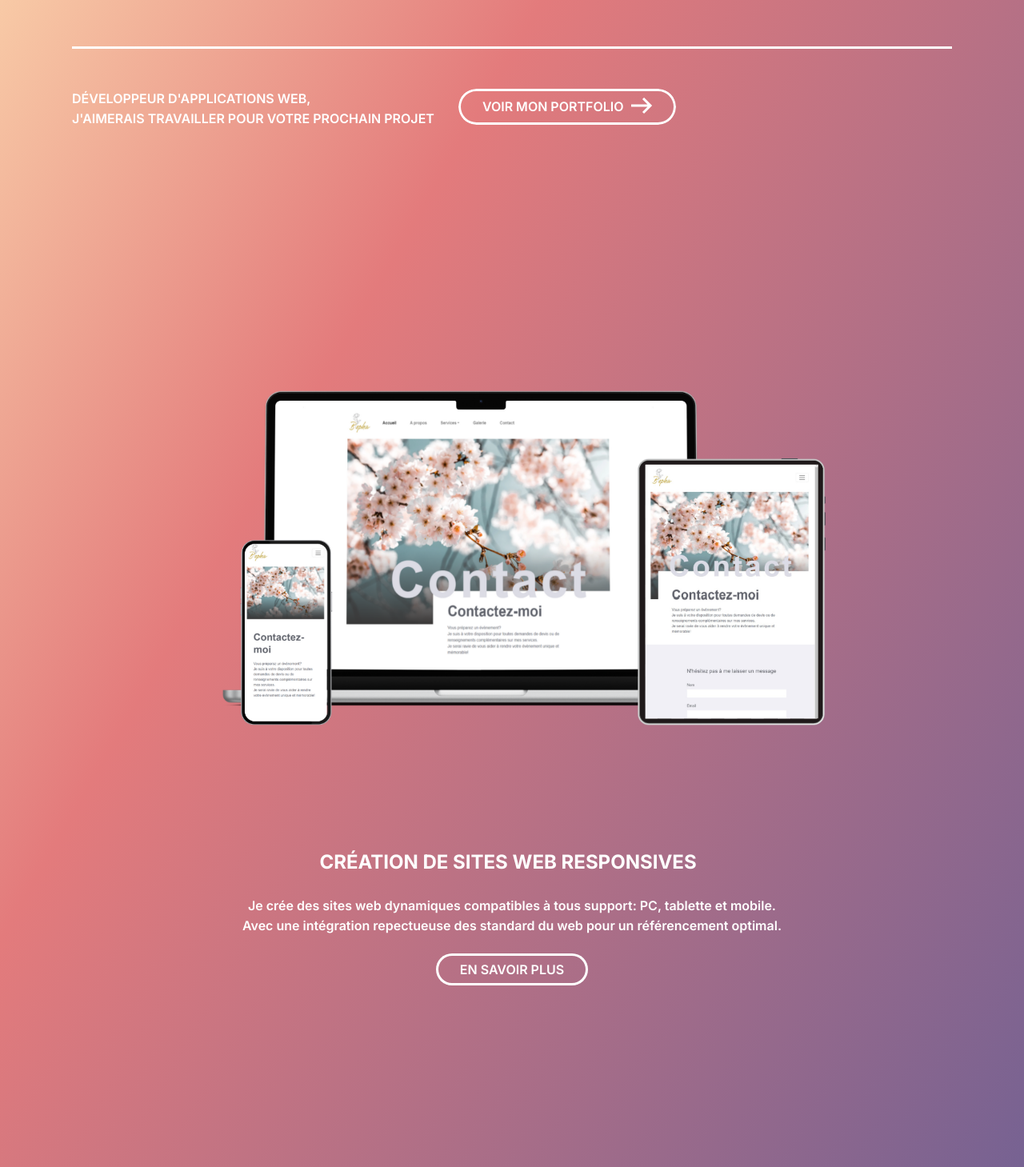
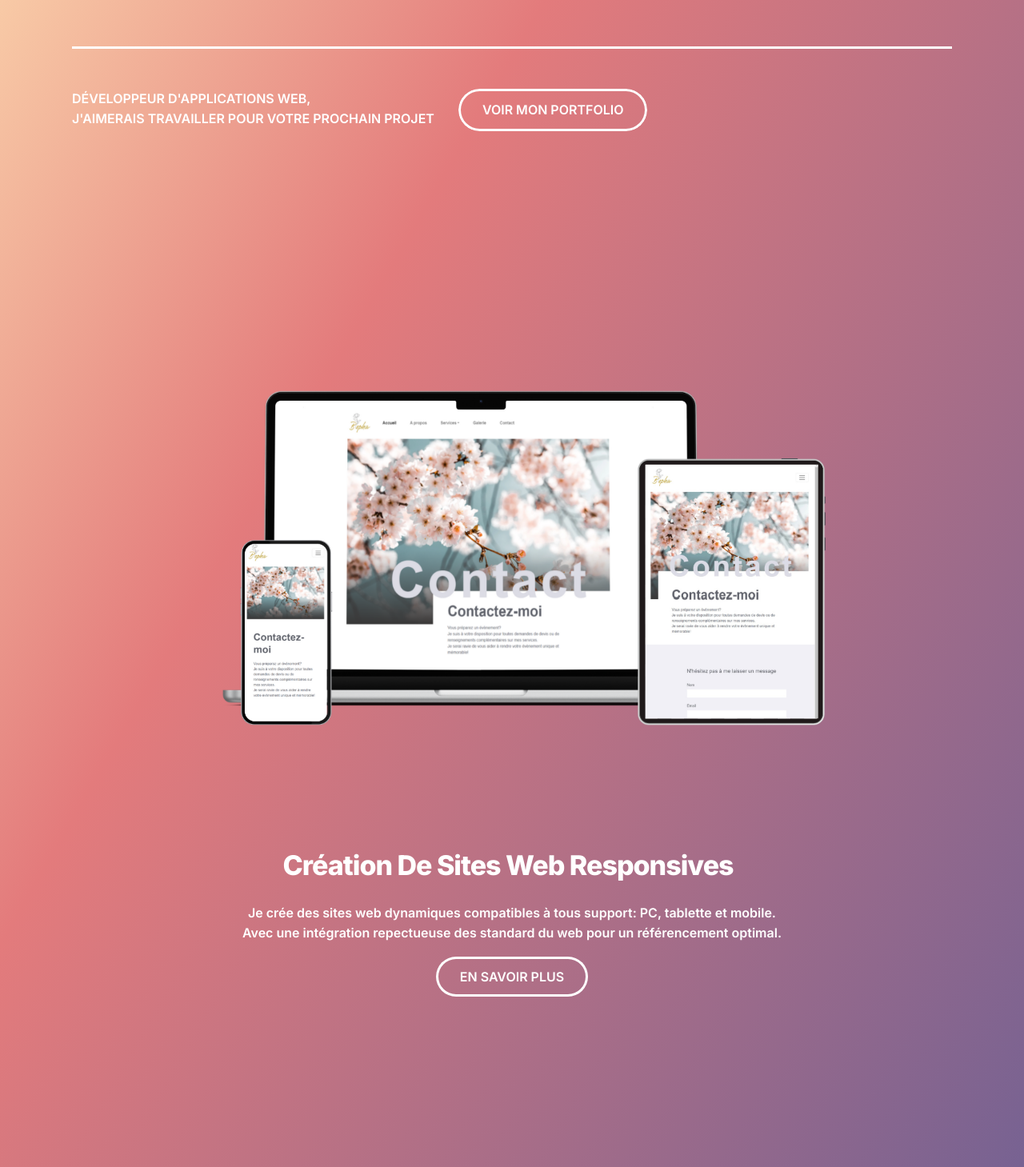
Before and after one commit to thucnhi-wiedenhofer/tn_portfolio_next.js, a Next.js app: page / in a window 1280 px wide. Shown: the part 391-1850 px from the top of the page at 80% size. Built offline with nearby package versions, Linux system fonts and the light colour scheme.

Commit message:
modif router and links

```diff
--- a/components/ContactForm/ContactForm.module.css
+++ b/components/ContactForm/ContactForm.module.css
@@ -15,7 +15,7 @@
   display: block;
   text-transform: uppercase;
   font-size: 12px;
-  margin: 10px 4px 0px;
+  margin: 15px 0 2px 0px;
 }
 
 .input {
@@ -48,11 +48,12 @@
 
 .rgpd {
   display: flex;
-  flex: row;
+  align-items: center;
 }
 
 .checkbox {
   margin-right: 10px;
+  margin-top: 12px;
 }
 
 .btnSlide {
@@ -61,7 +62,7 @@
   border: 0;
   border-radius: 30px;
   box-shadow: inset 0 0 0 3px #9bffc9;
-  padding: 10px 30px;
+  padding: 14px 30px;
   text-transform: uppercase;
   position: relative;
   overflow: hidden;
@@ -122,6 +123,12 @@
     align-items: flex-start;
   }
   .checkbox {
-    margin-top: 15px;
+    margin-top: 20px;
   }
 }
+
+@media (max-width: 414px) {
+  .btnSlide {
+    font-size: 14px;
+  }
+}
--- a/components/Gallery/Gallery.module.css
+++ b/components/Gallery/Gallery.module.css
@@ -72,7 +72,6 @@
   word-wrap: break-word;
   margin: 3% 0%;
   transition:all 0.3s ease-in-out;
-  text-transform: uppercase;
 }
 
 .overlay {
--- a/components/Header/header.module.css
+++ b/components/Header/header.module.css
@@ -34,7 +34,7 @@
   background-color: #ffff;
   font-weight: 550;
   color: #242943;
-  padding: 10px 30px;
+  padding: 14px 30px;
   border-radius: 30px;
 }
 .btn:hover,
@@ -66,7 +66,7 @@
 @media (max-width: 415px) {
   .navbar {
     justify-content: center;
-    position:relative;
+    position: relative;
     background-color: transparent;
   }
   .nav {
--- a/pages/index.js
+++ b/pages/index.js
@@ -26,10 +26,7 @@ export default function Home() {
             <ul>
               <li className={styles.navItem}>
                 <Link className={styles.btnSlide} href="/projets">
-                  <span>
-                    Voir mon portfolio
-                    <Image src={arrow} alt="flèche" className={styles.arrow} />
-                  </span>
+                  <span>Voir mon portfolio</span>
                 </Link>
               </li>
             </ul>
@@ -84,8 +81,9 @@ export default function Home() {
               </div>
               <p>
                 Je conçois et modélise des applications avec Javascript et
-                React.<br/> Cela comprend l'implémentation de mock-up, l'intégration de maquette,
-                les tests et les débuggages.
+                React.
+                <br /> Cela comprend l'implémentation de mock-up, l'intégration
+                de maquette, les tests et les débuggages.
               </p>
               <ul className={styles.action}>
                 <li>
--- a/pages/projet.js
+++ b/pages/projets/[slug].js
@@ -22,7 +22,7 @@ export default function projet() {
                 référencement optimal.</p>
                 <ul className={styles.action}>
                 <li>
-                  <Link className={styles.btnOutline} href="">
+                  <Link className={styles.btnOutline} href="https://thuc-nhi-wiedenhofer.students-laplateforme.io/boutique/" target="_blank">
                     Visiter le site
                   </Link>
                 </li>
--- a/pages/projets.js
+++ b/pages/projets/index.js
@@ -2,7 +2,7 @@ import React from "react";
 import Gallery from "@/components/Gallery/Gallery";
 import styles from "@/styles/projets.module.css";
 
-export default function Projets() {
+export default function index() {
   return (
     <>
       <section className={styles.banner}>
--- a/styles/Home.module.css
+++ b/styles/Home.module.css
@@ -46,7 +46,7 @@
 }
 
 .btnSlide {
-  padding: 10px 20px 10px 30px;
+  padding: 14px 30px;
   text-transform: uppercase;
   display: flex;
   align-items: center;
@@ -194,7 +194,7 @@
   border: 0px;
   box-shadow: inset 0 0 0 3px #ffffff;
   color: #ffff;
-  padding: 10px 30px;
+  padding: 15px 30px;
   text-transform: uppercase;
   border-radius: 30px;
 }
--- a/styles/globals.css
+++ b/styles/globals.css
@@ -15,6 +15,13 @@ body {
   font-family: "Inter", sans-serif;
 }
 
+h2 {
+  text-transform: capitalize;
+  font-size: 34px;
+  font-weight: 800;
+  line-height: 1;
+  letter-spacing: -1px;
+}
 
 a {
   color: inherit;
--- a/styles/projet.module.css
+++ b/styles/projet.module.css
@@ -4,27 +4,31 @@
 }
 
 .title {
-    margin:5%;
-    text-transform: uppercase;
+  text-transform: capitalize;
+  font-size: 45px;
+  font-weight: 800;
+  line-height: 1;
+  letter-spacing: -1px;
+  margin: 5%;
 }
 
 .tag {
-    display:flex;
+  display: flex;
   justify-content: center;
   text-align: center;
 }
 
 .badge {
-    background-color: rgba(255,255,255,.24);
+  background-color: rgba(255, 255, 255, 0.24);
   font-weight: 550;
   color: #fff;
   padding: 2px 15px;
   border-radius: 25px;
-    margin:10px;
+  margin: 10px;
 }
 .badge:hover {
-    color:#9bffc9;
-    box-shadow:  inset 0 0 0 2px #9bffc9;
+  color: #9bffc9;
+  box-shadow: inset 0 0 0 2px #9bffc9;
 }
 
 .description {
@@ -32,7 +36,7 @@
 }
 
 .action {
-    margin:5%;
+  margin: 5%;
 }
 
 .btnOutline {
@@ -40,7 +44,7 @@
   border: 0px;
   box-shadow: inset 0 0 0 3px #ffffff;
   color: #ffff;
-    padding: 10px 30px;
+  padding: 14px 30px;
   text-transform: uppercase;
   border-radius: 30px;
 }
@@ -67,10 +71,10 @@
     margin-bottom: 30%;
   }
   .title {
-        font-size: 20px;
+    font-size: 26px;
     margin: 10%;
   }
   .description {
-        margin:10%;
+    margin: 10%;
   }
 }
```
Also changed, not shown: components/Gallery/Gallery.js (+6 -6 lines), components/Slider/Slider.module.css (+9 -1 lines). Lines whose indentation alone changed are shown as unchanged.
